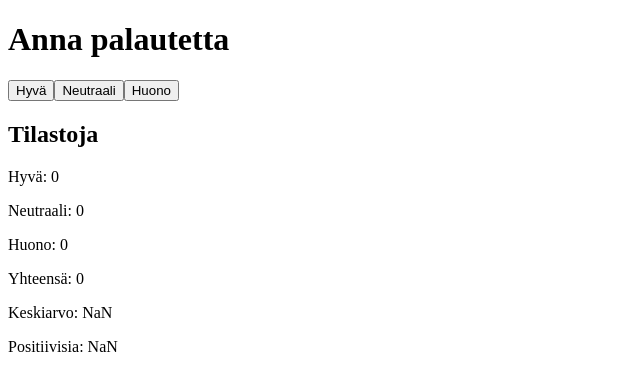
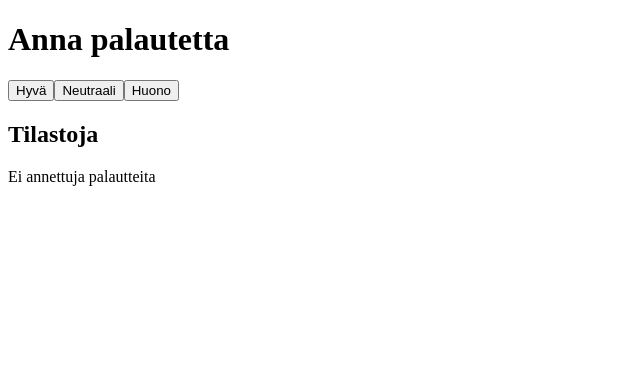
Before and after one commit to yasmnr/FSO, a React (Vite) app in the folder osa1/unicafe/: page / in a window 1280 px wide. Shown: the top 390 px of the page, without its empty margins (0-640 px from the left). Built offline with nearby package versions, Linux system fonts and the light colour scheme.

Commit message:
Exercise 1.9 unicafe step4

```diff
--- a/osa1/unicafe/src/App.jsx
+++ b/osa1/unicafe/src/App.jsx
@@ -1,13 +1,16 @@
 import { useState } from 'react'
 
 const Statistics = (props) => {
+    const total = props.good+props.neutral+props.bad;
+    if (total == 0){
+        return <p>Ei annettuja palautteita</p>;
+    }
     return (
         <div>
-            <h2>Tilastoja</h2>
             <p>Hyvä: {props.good}</p>
             <p>Neutraali: {props.neutral}</p>
             <p>Huono: {props.bad}</p>
-            <p>Yhteensä: {props.good+props.neutral+props.bad}</p>
+            <p>Yhteensä: {total}</p>
             <p>Keskiarvo: {props.good-props.bad/(props.good+props.neutral+props.bad)}</p>
             <p>Positiivisia: {props.good/(props.good+props.neutral+props.bad)}</p>
         </div>
@@ -25,6 +28,7 @@ const App = () => {
             <button onClick={() => setGood(good+1)}>Hyvä</button>
             <button onClick={() => setNeutral(neutral+1)}>Neutraali</button>
             <button onClick={() => setBad(bad+1)}>Huono</button>
+            <h2>Tilastoja</h2>
             <Statistics good={good} neutral={neutral} bad={bad} />
 
         </div>
```
